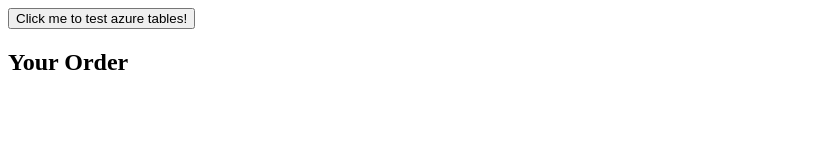
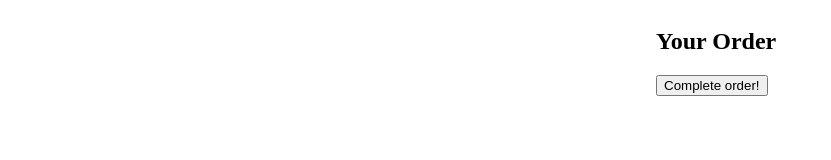
Before and after one commit to JustusBlue10/RestaurantDemo, a plain HTML site: page index.html in a window 1280 px wide. Shown: the whole page, without its empty margins (0-831 px from the left). Drawn offline with Linux system fonts and the light colour scheme; no server answers.

Commit message:
order completion process added

```diff
--- a/index.html
+++ b/index.html
@@ -6,20 +6,21 @@
     <meta name="viewport" content="width=device-width, initial-scale=1.0">
     <title>Restaurant Demo</title>
     <script src="./main.js"></script>
-    <link rel="stylesheet" href="style.css">
+    <link rel="stylesheet" href="./style.css">
 </head>
 <body onload="fetchJSON()">
-    <button onclick="postOrder()">Click me to test azure tables!</button>
+
 
     <div class="container">
-        <div>
-            <ul id="menuList" class="menu-item"></ul>
+        <div class="menu-item">
+            <ul id="menuList"></ul>
         </div>
 
         <div id="order" class="order-item">
             <h2>Your Order</h2>
             <div id="total"></div>
             <ul id="orderList"></ul>
+            <button onclick="moneyMaker()">Complete order!</button>
         </div>
     </div>
 
--- a/main.js
+++ b/main.js
@@ -1,19 +1,13 @@
 let menuJson;
 
-const TEST_BODY = {
-        "Name": "Marijn den Haan",
-        "Quantity": 5555,
-        "Sale": true
-    };
-
 // HTTP requests
-function postOrder() {
+function postOrder(orderData) {
     fetch("https://b10bc-weu-httptriggerjustus-fa.azurewebsites.net/api/TableFunction", {
         method: 'POST',
         headers: {
             'Content-Type': 'application/json',
           },
-        body: JSON.stringify(TEST_BODY)
+        body: JSON.stringify(orderData)
     })
     .then((response) => response.text())
     .then((data) => {
@@ -21,9 +15,16 @@ function postOrder() {
     })
     .catch((error) => {
         console.log('Error: ', error);
-    })
+    });
+
+    order = {
+        "entries": [],
+        "Name": "Marijn den Haan",
+        "Quantity": 0,
+        "Sale": true,
+    };
 }
-
+//
 
 function fetchJSON() {
     fetch("https://b10bc-weu-httptriggerjustus-fa.azurewebsites.net/api/GetMenuFunction", {
@@ -31,7 +32,7 @@ function fetchJSON() {
     })
     .then((response) => response.json())
     .then((result) => {
-        console.log('Succes: ', result);
+        // console.log('Succes: ', result);
         menuJson = result;
         createMenuInterface(menuJson);
     })
@@ -40,16 +41,21 @@ function fetchJSON() {
     });
 }
 
+
 // Order data
 let order = {
     "entries": [],
+    "Name": "Marijn den Haan",
+    "Quantity": 0,
+    "Sale": true,
 };
 
 function updatePriceTotal(entries) {
     let total = 0;
     entries.forEach((entry) => {
         total += entry[2];
-    })
+    });
+    order.Quantity = total;
     return total;
 }
 
@@ -102,3 +108,13 @@ function createMenuInterface(file) {
     //fetchJSON();
     file.forEach(item => parseMenuItem(item.id, item.Dish, item.Price));
 }
+
+function moneyMaker() {
+    if (order.Quantity === 0) {
+        alert("Your order is empty :( please buy something.");
+    } else {
+        postOrder(order);
+        document.getElementById("orderList").innerHTML = "";
+        document.getElementById("total").innerHTML = "";
+    }
+}
--- a/style.css
+++ b/style.css
@@ -1,13 +1,20 @@
 .container {
-    grid-template-columns: 1fr 1fr 1fr;
-    grid-template-rows: 1fr;
-
+    display: grid;
+    grid-template-columns: [col1] 50% [col2] 1fr [col3] 1fr;
+    grid-template-rows: [row1] 1fr [row2] 1fr;
+    gap: 1rem;
 }
 
 .menu-item {
-
+    grid-column-start: col1;
+    grid-column-end: span col1;
+    grid-row-start: row1;
+    grid-row-end: row1;
 }
 
 .order-item {
-
+    grid-column-start: col2;
+    grid-column-end: span col2;
+    grid-row-start: row1;
+    grid-row-end: row1;
 }
```
Also changed, not shown: 1 other file.
